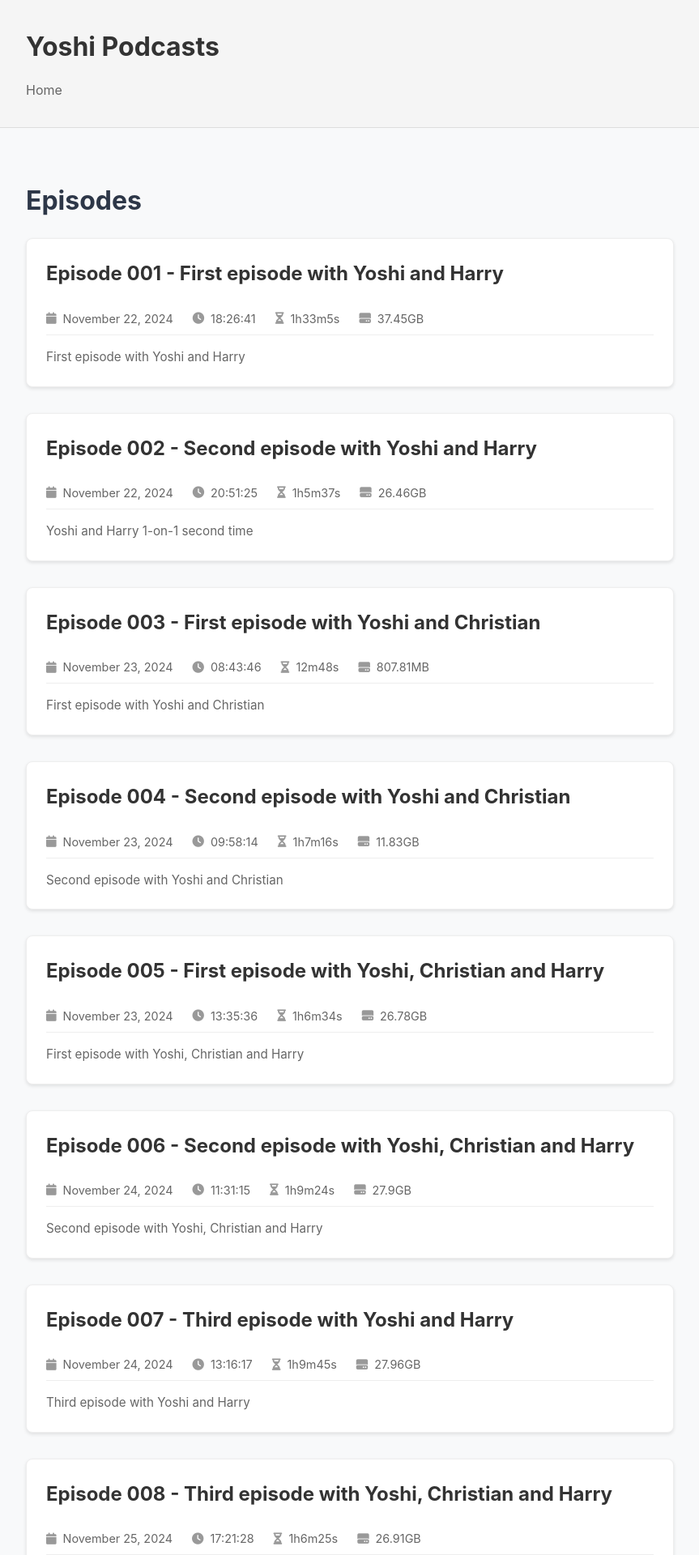
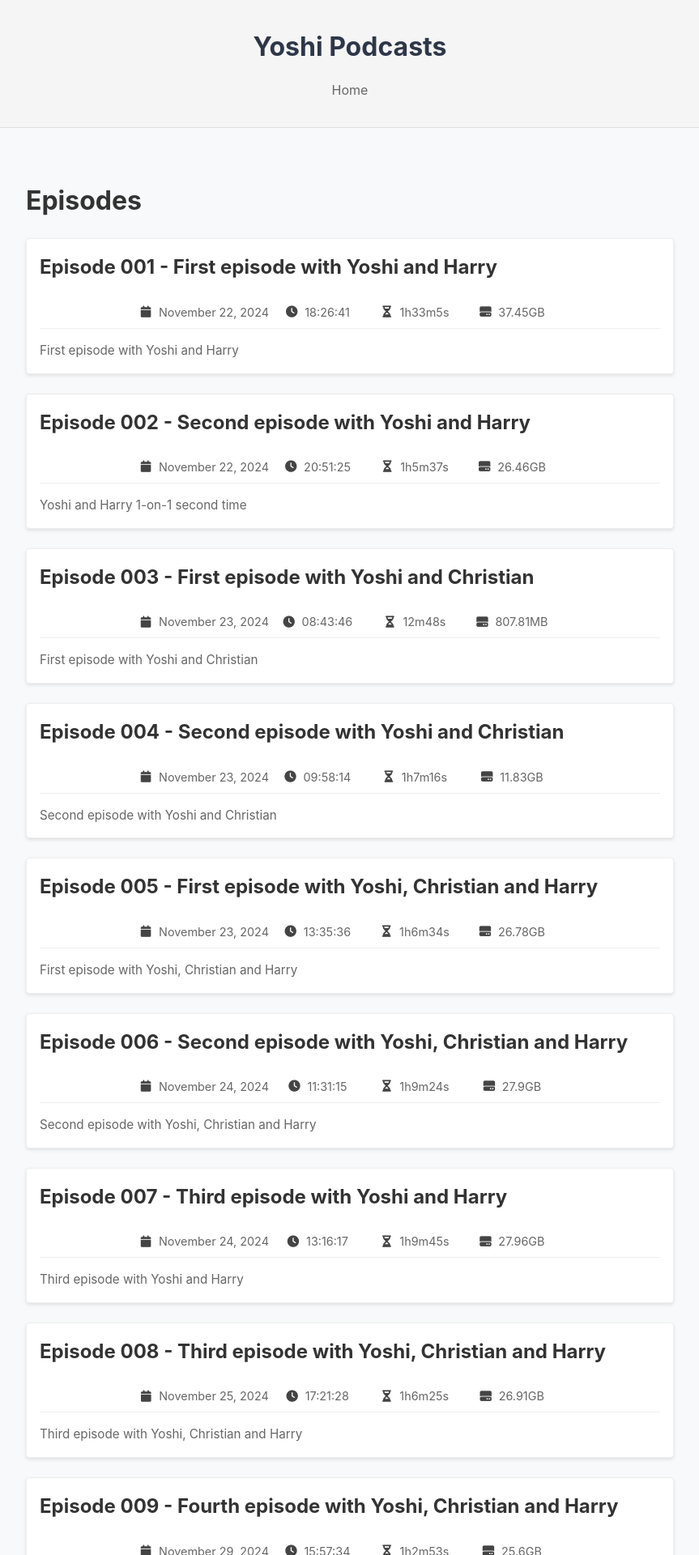
Before and after one commit to harryf/yoshi-podcasts, a Jekyll site: the page built from index.html, in a window 1280 px wide. Shown: the top 1920 px of the page at 81% size, without its empty margins (208-1071 px from the left). Built offline with Jekyll 4.4.1, drawn with Linux system fonts in a browser that asks for light colours.

Commit message:
Overhaul design

```diff
--- a/_layouts/default.html
+++ b/_layouts/default.html
@@ -5,44 +5,17 @@
   <title>{% if page.title %}{{ page.title }} | {% endif %}{{ site.title }}</title>
   <link rel="stylesheet" href="{{ '/assets/css/style.css' | relative_url }}">
   <link rel="stylesheet" href="https://cdnjs.cloudflare.com/ajax/libs/font-awesome/6.5.1/css/all.min.css">
-  <style>
-    body {
-      font-family: -apple-system, BlinkMacSystemFont, "Segoe UI", Roboto, Helvetica, Arial, sans-serif;
-      line-height: 1.6;
-      color: #333;
-      margin: 0;
-      padding: 0;
-      background: #f8f9fa;
-    }
 
-    .container {
-      max-width: 1200px;
-      margin: 0 auto;
-      padding: 2rem;
-    }
-
-    h1, h2, h3, h4, h5, h6 {
-      color: #2d3748;
-      margin-top: 0;
-    }
-
-    a {
-      color: #2c5282;
-      text-decoration: none;
-    }
-
-    a:hover {
-      text-decoration: underline;
-    }
-  </style>
   {% seo %}
 </head>
 <body>
   <header>
-    <h1><a href="{{ '/' | relative_url }}">{{ site.title }}</a></h1>
-    <nav>
-      <a href="{{ '/' | relative_url }}">Home</a>
-    </nav>
+    <div class="container">
+      <h1><a href="{{ '/' | relative_url }}">{{ site.title }}</a></h1>
+      <nav>
+        <a href="{{ '/' | relative_url }}">Home</a>
+      </nav>
+    </div>
   </header>
   <main class="container">
     {{ content }}
--- a/assets/css/style.css
+++ b/assets/css/style.css
@@ -5,27 +5,40 @@ body {
   margin: 0;
   padding: 0;
   color: #333;
+  background: #f8f9fa;
 }
 
 /* Layout */
-header, main, footer {
-  padding: 2rem;
+.container {
   max-width: 800px;
   margin: 0 auto;
+  padding: 2rem;
 }
 
+/* Header */
 header {
   background: #f5f5f5;
   border-bottom: 1px solid #ddd;
+  padding: 2rem 0;
+  text-align: center;
+}
+
+header .container {
+  padding: 0 2rem;
 }
 
 header h1 {
   margin: 0;
+  font-size: 2rem;
 }
 
 header h1 a {
-  color: #333;
+  color: #2d3748;
   text-decoration: none;
+}
+
+header h1 a:hover {
+  color: #2c5282;
 }
 
 nav {
@@ -35,37 +48,74 @@ nav {
 nav a {
   color: #666;
   text-decoration: none;
-  margin-right: 1rem;
+  margin: 0 1rem;
+  padding: 0.5rem 0;
+  transition: color 0.2s;
+}
+
+nav a:hover {
+  color: #2c5282;
 }
 
 /* Episodes list */
 .episodes-list {
   margin-top: 2rem;
-  max-width: 800px;
-  margin-left: auto;
-  margin-right: auto;
-  padding: 0 2rem;
 }
 
-.episode-preview {
+.episode-card {
   margin-bottom: 2rem;
-  padding-bottom: 1rem;
-  border-bottom: 1px solid #eee;
+  padding: 1.5rem;
+  background: #fff;
+  border-radius: 8px;
+  box-shadow: 0 2px 4px rgba(0,0,0,0.1);
 }
 
-.episode-preview h3 {
-  margin: 0;
+.episode-card h2 {
+  margin: 0 0 1rem 0;
 }
 
-.episode-preview a {
-  color: #2c5282;
+.episode-card h2 a {
+  color: #333;
   text-decoration: none;
 }
 
-.episode-date {
+.episode-card h2 a:hover {
+  color: #2c5282;
+}
+
+.episode-metadata {
+  display: flex;
+  justify-content: center;
+  margin-bottom: 1rem;
   color: #666;
   font-size: 0.9rem;
-  margin: 0.5rem 0;
+}
+
+.key-metadata {
+  display: flex;
+  gap: 2rem;
+  justify-content: center;
+}
+
+.metadata-item {
+  display: flex;
+  align-items: center;
+  gap: 0.5rem;
+  min-width: 120px;
+  justify-content: center;
+}
+
+.metadata-item i {
+  color: #999;
+  width: 16px;
+  text-align: center;
+}
+
+.episode-description {
+  margin: 0;
+  color: #666;
+  font-size: 0.95rem;
+  line-height: 1.5;
 }
 
 /* Episode page */
--- a/index.html
+++ b/index.html
@@ -37,57 +37,3 @@ title: Yoshi Podcast Episodes
     </div>
   {% endfor %}
 </div>
-
-<style>
-.episodes-list {
-  max-width: 800px;
-  margin: 0 auto;
-  padding: 2rem;
-}
-
-.episode-card {
-  margin-bottom: 2rem;
-  padding: 1.5rem;
-  background: #fff;
-  border-radius: 8px;
-  box-shadow: 0 2px 4px rgba(0,0,0,0.1);
-}
-
-.episode-card h2 {
-  margin: 0 0 1rem 0;
-}
-
-.episode-card h2 a {
-  color: #333;
-  text-decoration: none;
-}
-
-.episode-card h2 a:hover {
-  color: #2c5282;
-}
-
-.episode-metadata {
-  display: flex;
-  gap: 1.5rem;
-  margin-bottom: 1rem;
-  color: #666;
-  font-size: 0.9rem;
-}
-
-.metadata-item {
-  display: flex;
-  align-items: center;
-  gap: 0.5rem;
-}
-
-.metadata-item i {
-  color: #999;
-}
-
-.episode-description {
-  margin: 0;
-  color: #666;
-  font-size: 0.95rem;
-  line-height: 1.5;
-}
-</style>
```
Also changed, not shown: _episodes/episode-001.md (+1 -1 lines).
